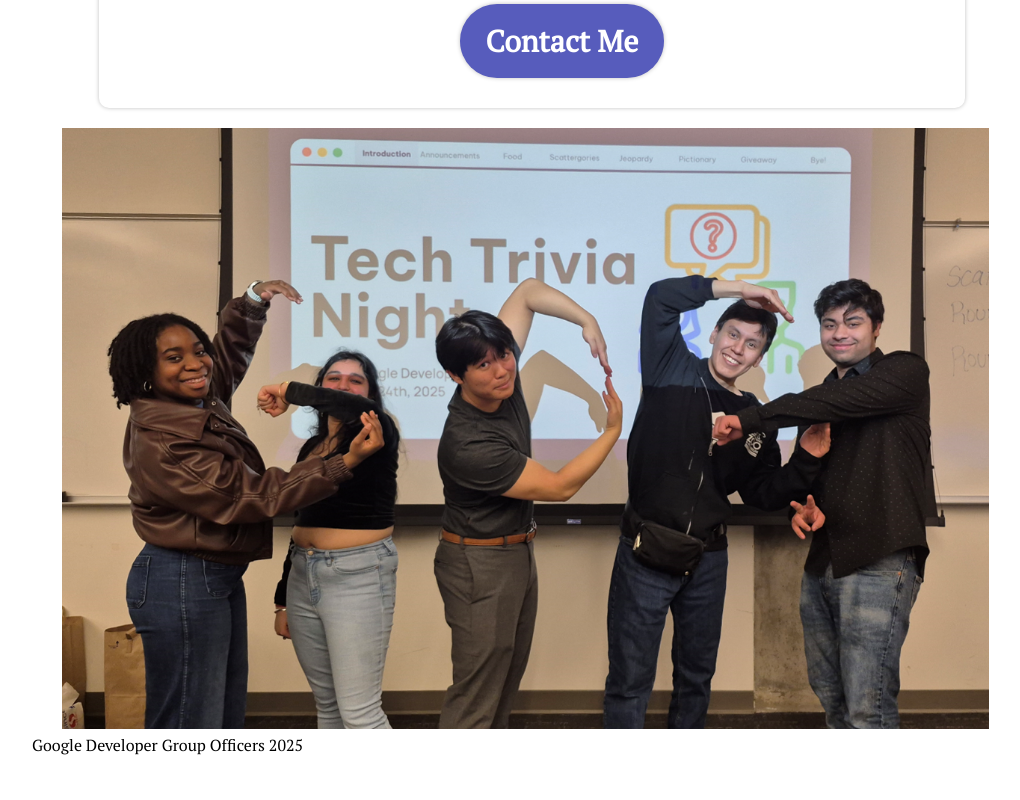
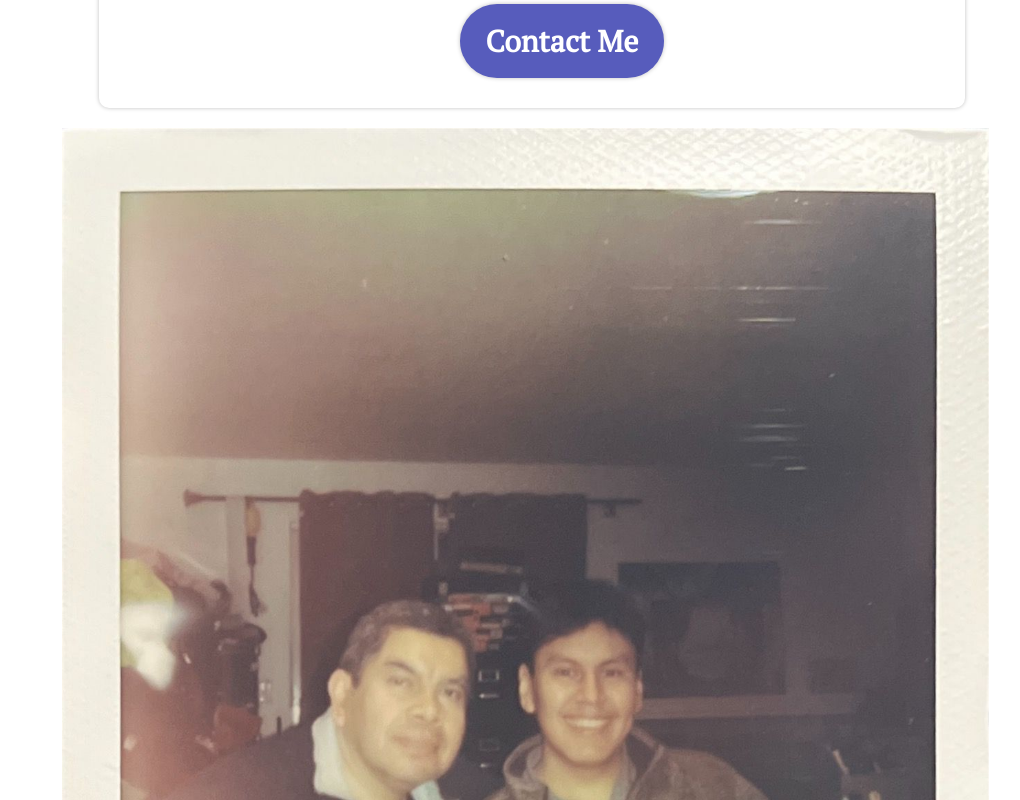
Before and after one commit to Jordy-03/portfolio-test, a React (Vite) app in the folder Portfolio/: page / in a window 1280 px wide. Shown: the part 460-1260 px from the top of the page, without its empty margins (93-1113 px from the left). Before the commit the page ends 1216 px from the top, so only its background shows below. Built offline with nearby package versions, Linux system fonts and the light colour scheme.

Commit message:
Updated image

```diff
--- a/Portfolio/package.json
+++ b/Portfolio/package.json
@@ -30,5 +30,9 @@
     "eslint-plugin-react-refresh": "^0.4.19",
     "globals": "^15.15.0",
     "vite": "^6.2.0"
-  }
+  },
+  "description": "This template provides a minimal setup to get React working in Vite with HMR and some ESLint rules.",
+  "main": "eslint.config.js",
+  "author": "",
+  "license": "ISC"
 }
--- a/Portfolio/src/Pages/Hero.jsx
+++ b/Portfolio/src/Pages/Hero.jsx
@@ -16,7 +16,7 @@ export const Hero = () => {
             </div>
 
             <div>
-                <img className={styles.image} src="./assets/images/Rotation-Corrected.png" alt="GDG Officers" />
+                <img className={styles.image} src="./assets/images/polaroid-image.jpeg" alt="GDG Officers" />
                 <p className={styles.imageDescription}>
                     Google Developer Group Officers 2025
                 </p>
```
Also changed, not shown: Portfolio/assets/images/polaroid-image.jpeg (added), 1 other file (tests, documents, lock files or other folders).
